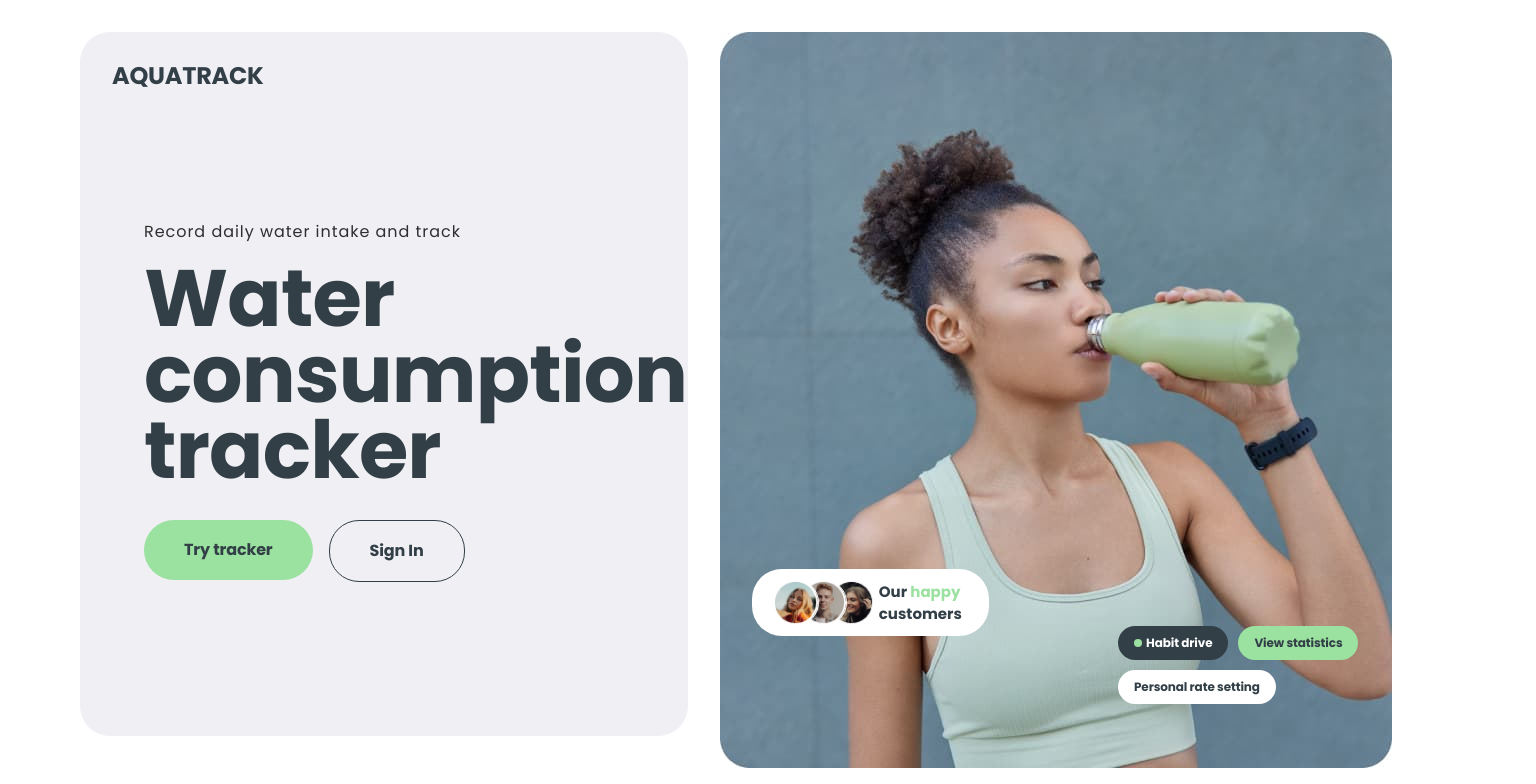
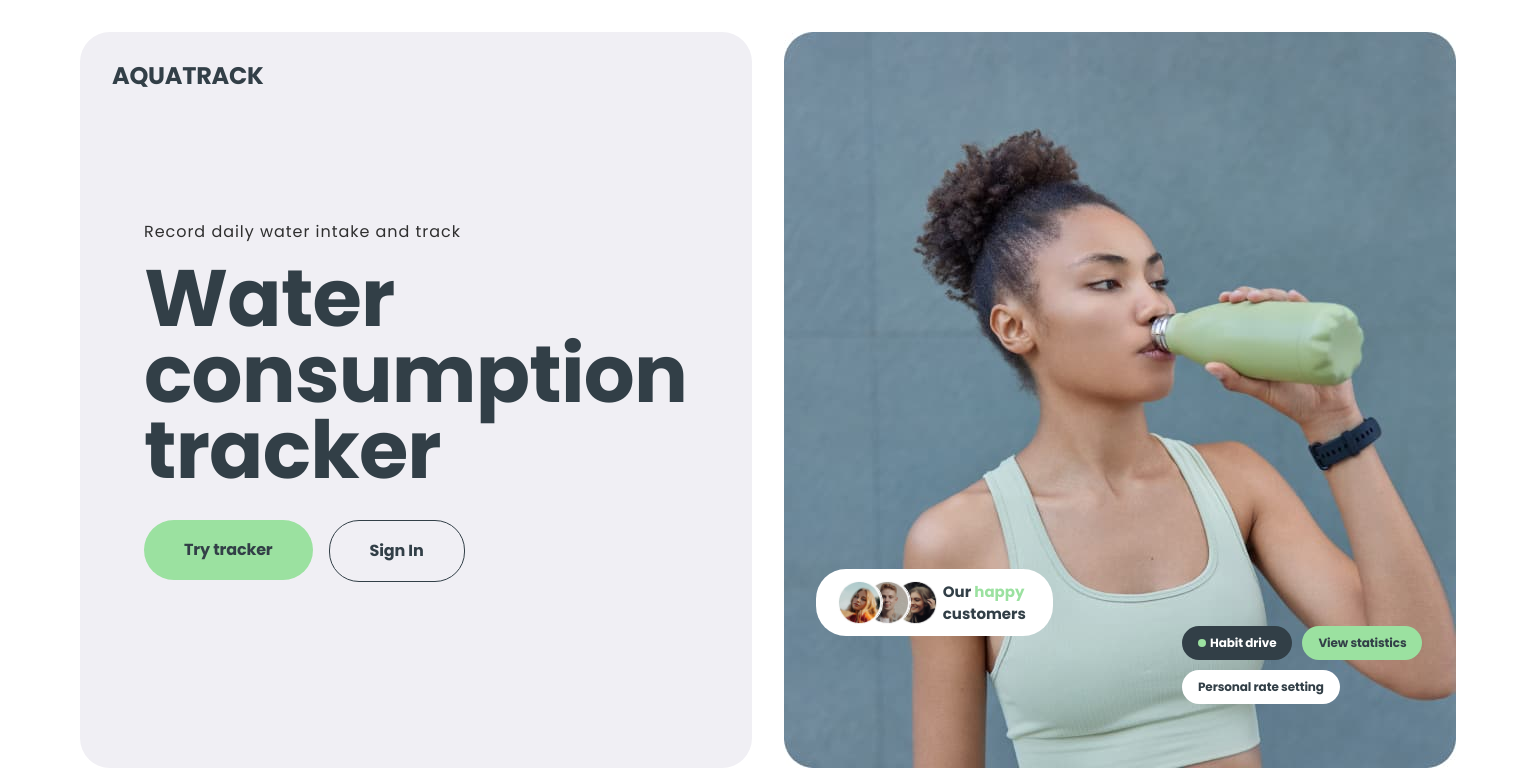
Before and after one commit to Olena-Synytsia/aqua-track-02-FIX, a React (Vite) app: page / in a window 1536 px wide. Shown: the top 784 px of the page. Built offline with nearby package versions, Linux system fonts and the light colour scheme.

Commit message:
fix style

```diff
--- a/src/components/HomePage/WelcomeSection/Section/WelcomeSection.module.css
+++ b/src/components/HomePage/WelcomeSection/Section/WelcomeSection.module.css
@@ -1,11 +1,10 @@
 .section {
-  width: 311px;
+  width: 343px;
   height: 411px;
   flex-shrink: 0;
   border-radius: 30px;
   background-color: #f0eff4;
-  padding-right: 16px;
-  padding-left: 16px;
+  padding: 16px;
   padding-top: 24px;
   display: flex;
   flex-direction: column;
@@ -111,10 +110,9 @@
 }
 @media screen and (min-width: 768px) {
   .section {
-    width: 640px;
+    width: 704px;
     height: 498px;
-    padding-right: 32px;
-    padding-left: 32px;
+    padding: 32px;
     padding-top: 32px;
   }
   .appInfo {
@@ -160,8 +158,8 @@
 }
 @media screen and (min-width: 1440px) {
   .section {
-    width: 608px;
-    height: 704px;
+    width: 672px;
+    height: 736px;
   }
   .appInfo {
     margin-top: 132px;
```
